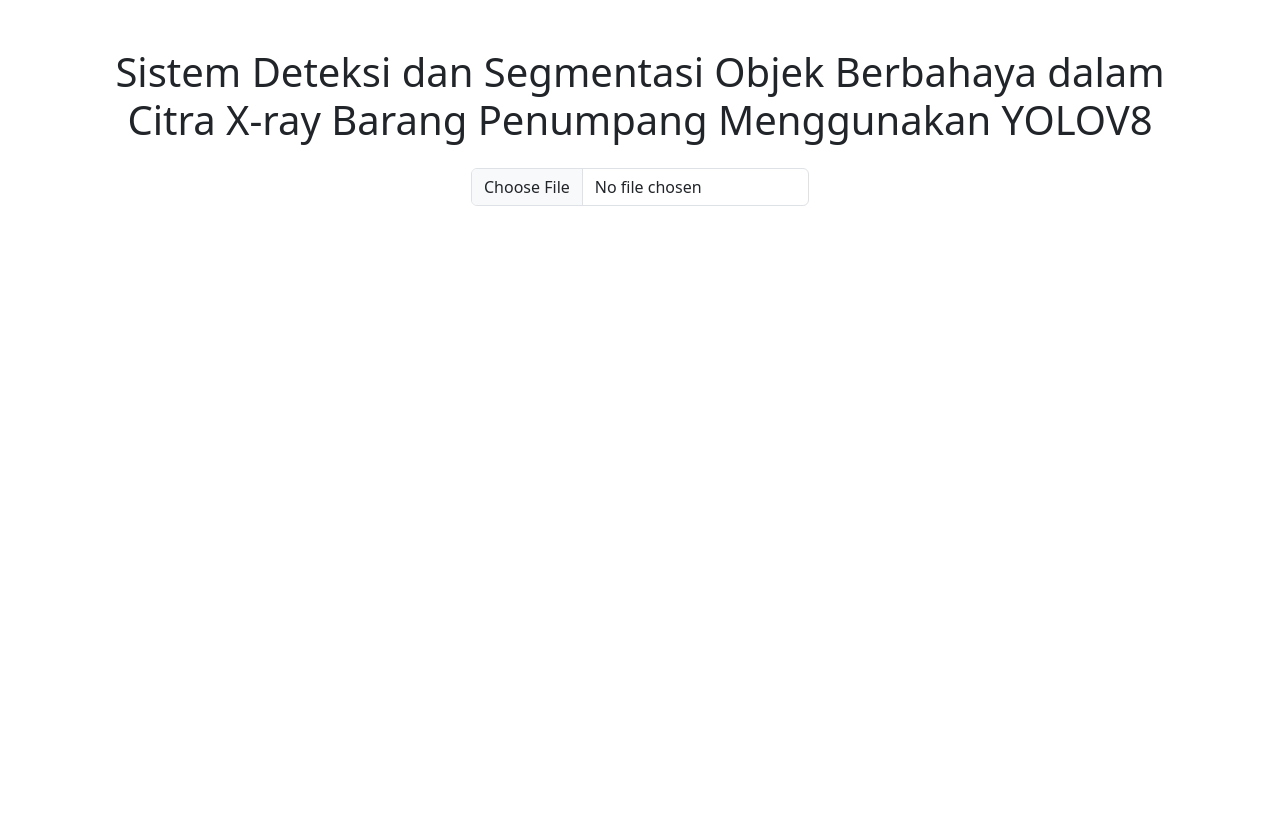
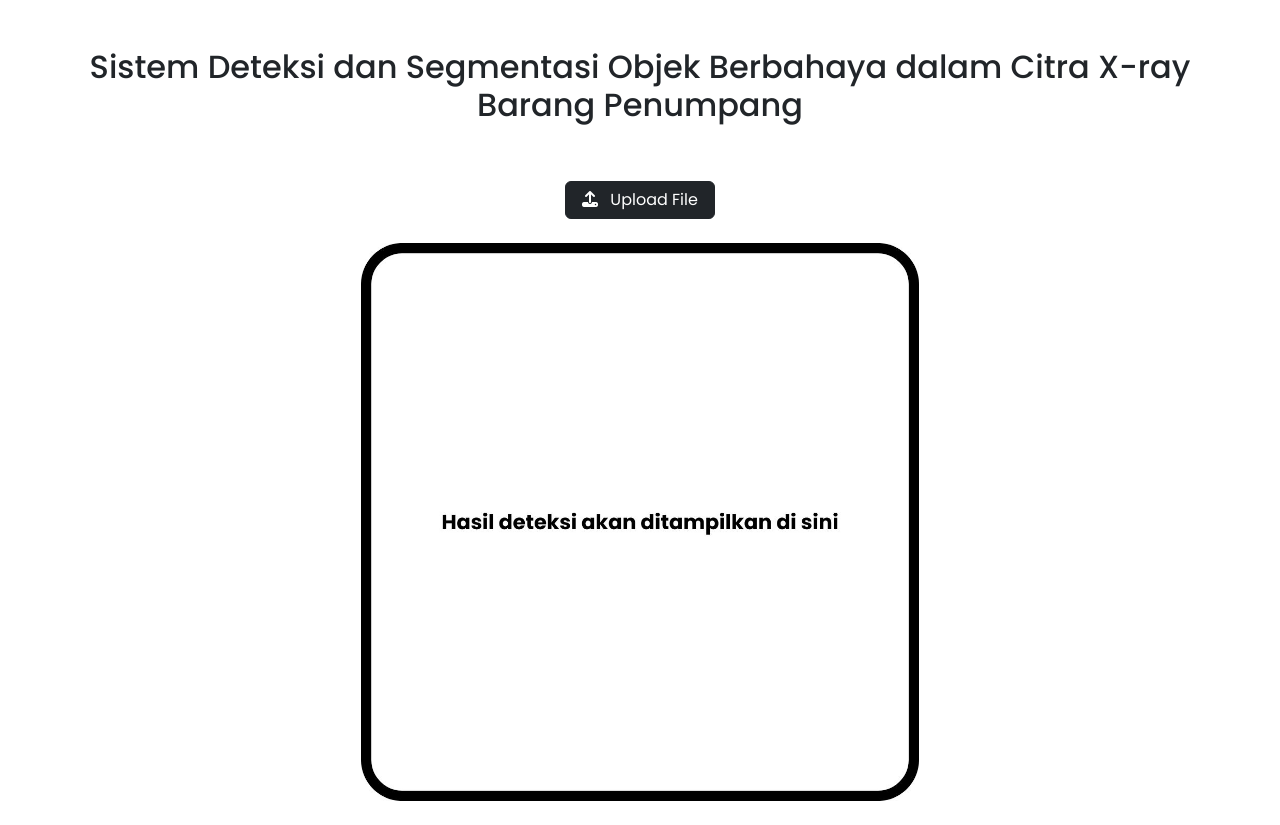
Before and after one commit to TimothyKristanto/xray-dangerous-objects-segmentation-yolov8, a Flask app: page / in a window 1280 px wide. Before the commit the page ends 206 px from the top, so only its background shows below. Run offline with Flask 3, Linux system fonts and the light colour scheme; some libraries are stand-ins or nearby versions.

Commit message:
updated ui ux

```diff
--- /dev/null
+++ b/apps/static/css/app.css
@@ -0,0 +1,5 @@
+@import url('https://fonts.googleapis.com/css2?family=Poppins:ital,wght@0,100;0,200;0,300;0,400;0,500;0,600;0,700;0,800;0,900;1,100;1,200;1,300;1,400;1,500;1,600;1,700;1,800;1,900&display=swap');
+
+body {
+    font-family: "Poppins", sans-serif !important;
+}
--- a/apps/templates/index.html
+++ b/apps/templates/index.html
@@ -5,29 +5,35 @@
     <meta name="viewport" content="width=device-width, initial-scale=1.0">
     <title>Sistem Deteksi dan Segmentasi Objek Berbahaya dalam Citra X-ray Barang Penumpang Menggunakan YOLOV8</title>
     <link rel="stylesheet" type=text/css href="{{ url_for('static', filename='css/bootstrap.min.css') }}">
+    <link rel="stylesheet" type=text/css href="{{ url_for('static', filename='css/app.css') }}">
+    <script src="https://kit.fontawesome.com/5b68db9e8c.js" crossorigin="anonymous"></script>
 </head>
 <body>
     <div class="container">
         <div class="d-flex flex-column justify-content-center align-items-center h-100">
-            <h1 class="mt-5 text-center">Sistem Deteksi dan Segmentasi Objek Berbahaya dalam Citra X-ray Barang Penumpang Menggunakan YOLOV8</h1>
+            <h2 class="mt-5 text-center">Sistem Deteksi dan Segmentasi Objek Berbahaya dalam Citra X-ray Barang Penumpang</h2>
 
-            <form action="{{ url_for('index') }}" enctype="multipart/form-data" method="POST" class="mt-3">
+            <form action="{{ url_for('index') }}" enctype="multipart/form-data" method="POST" class="mt-5">
                 {% if type == "video" %}
-                    <input name="uploadedMedia" type="file" accept="image/png, image/jpg, video/mp4" onchange="form.submit()" class="form-control" onclick="endVideo()" />
+                    <label for="uploadMedia" class="btn btn-dark px-3"><i class="fa-solid fa-upload me-2"></i> Upload File</label>
+                    <inpu id="uploadMedia" name="uploadedMedia" type="file" accept="image/png, image/jpg, video/mp4" onchange="form.submit()" class="form-control" onclick="endVideo()" hidden />
                 {% else %}
-                    <input name="uploadedMedia" type="file" accept="image/png, image/jpg, video/mp4" onchange="form.submit()" class="form-control" />
+                    <label for="uploadMedia" class="btn btn-dark px-3"><i class="fa-solid fa-upload me-2"></i> Upload File</label>
+                    <input id="uploadMedia" name="uploadedMedia" type="file" accept="image/png, image/jpg, video/mp4" onchange="form.submit()" class="form-control" hidden />
                 {% endif %}
             </form>
 
             {% if result %}
                 {% if type == "image" %}
-                    <img src="{{url_for('static', filename='images/' + result)}}" class="w-50 my-5">
+                    <img src="{{url_for('static', filename='images/' + result)}}" class="w-50 my-4">
                 {% elif type == "video" %}
                     <video id="resultVid" class="w-75 my-3" controls>
                         <source src="{{url_for('static', filename='images/' + result)}}" type="video/webm">
                         Browser Anda tidak support penampilan video.
                     </video>
                 {% endif %}
+            {% else %}
+                <img src="{{url_for('static', filename='images/none_result.jpg')}}" class="w-50 my-4">
             {% endif %}
         </div>
     </div>
```
Also changed, not shown: apps/static/images/none_result.jpg (added).
